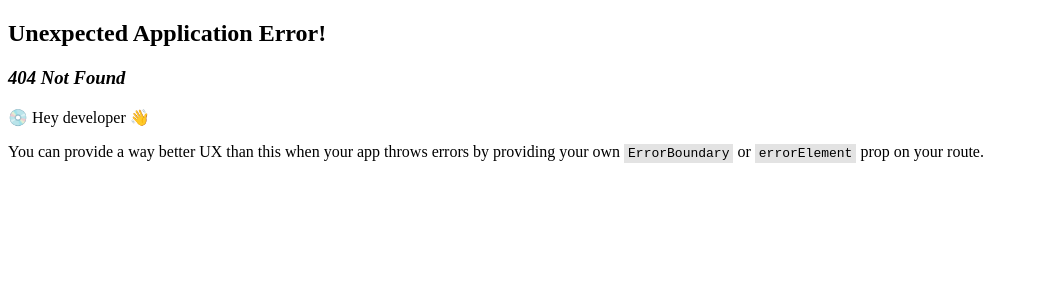
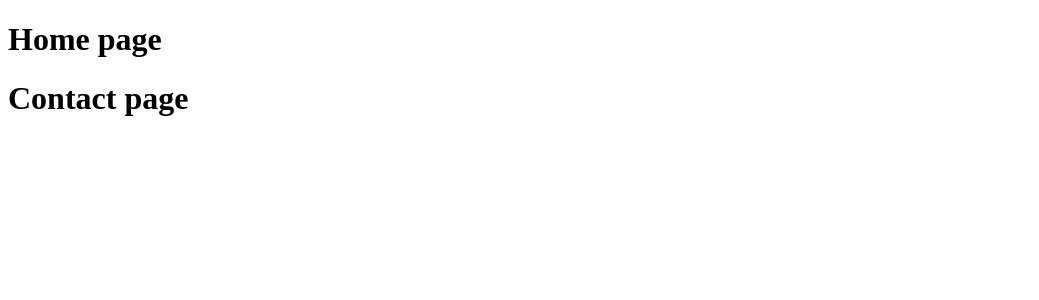
Before and after one commit to MohammadSajjadHossain9648/React-Router-Application, a React (Vite) app: page /contact in a window 1280 px wide. Before the commit this address had no page. Shown: the top 300 px of the page, without its empty margins (0-1039 px from the left). Built offline with nearby package versions, Linux system fonts and the light colour scheme.

Commit message:
Add Contact component with nested routing under Home in main.jsx

```diff
--- /dev/null
+++ b/src/components/Contact/Contact.jsx
@@ -0,0 +1,15 @@
+import PropTypes from 'prop-types';
+
+const Contact = () => {
+    return (
+        <div>
+            <h1>Contact page</h1>
+        </div>
+    );
+};
+
+Contact.propTypes = {
+
+};
+
+export default Contact;
```
Also changed, not shown: src/main.jsx (+6 -1 lines).
